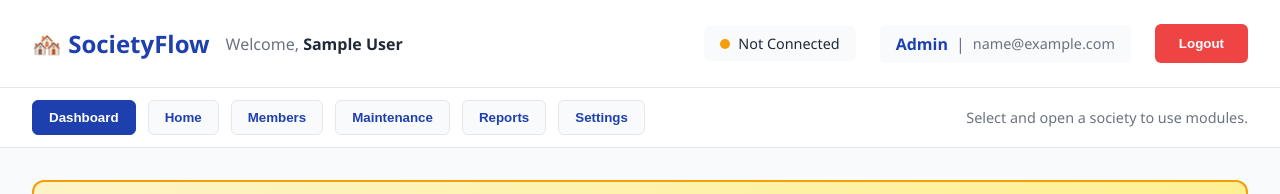
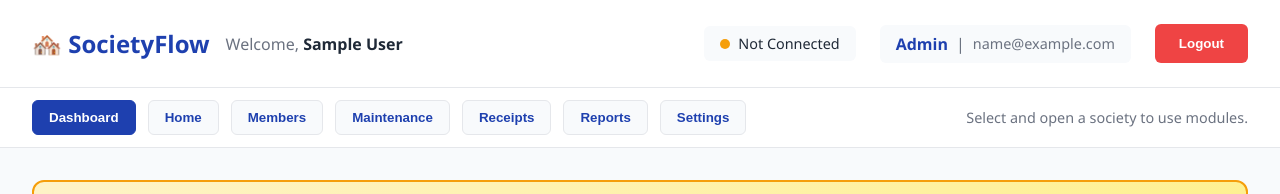
Before and after one commit to Virendrabodele/SocietyFlow, a plain HTML site: page app/dashboard.html in a window 1280 px wide. Shown: the top 194 px of the page. Drawn offline with Linux system fonts and the light colour scheme; sample sign-in values are in the browser's storage.

Commit message:
Add Receipts button to dashboard

```diff
--- a/app/dashboard.html
+++ b/app/dashboard.html
@@ -538,6 +538,7 @@
             <button class="module-link" type="button" onclick="goToModule('index.html')">Home</button>
             <button class="module-link" type="button" onclick="goToModule('members.html')">Members</button>
             <button class="module-link" type="button" onclick="goToModule('maintenance.html')">Maintenance</button>
+             <button class="module-link" type="button" onclick="goToModule('receipts.html')">Receipts</button>
             <button class="module-link" type="button" onclick="goToModule('reports.html')">Reports</button>
             <button class="module-link" type="button" onclick="goToModule('settings.html')">Settings</button>
         </div>
```
